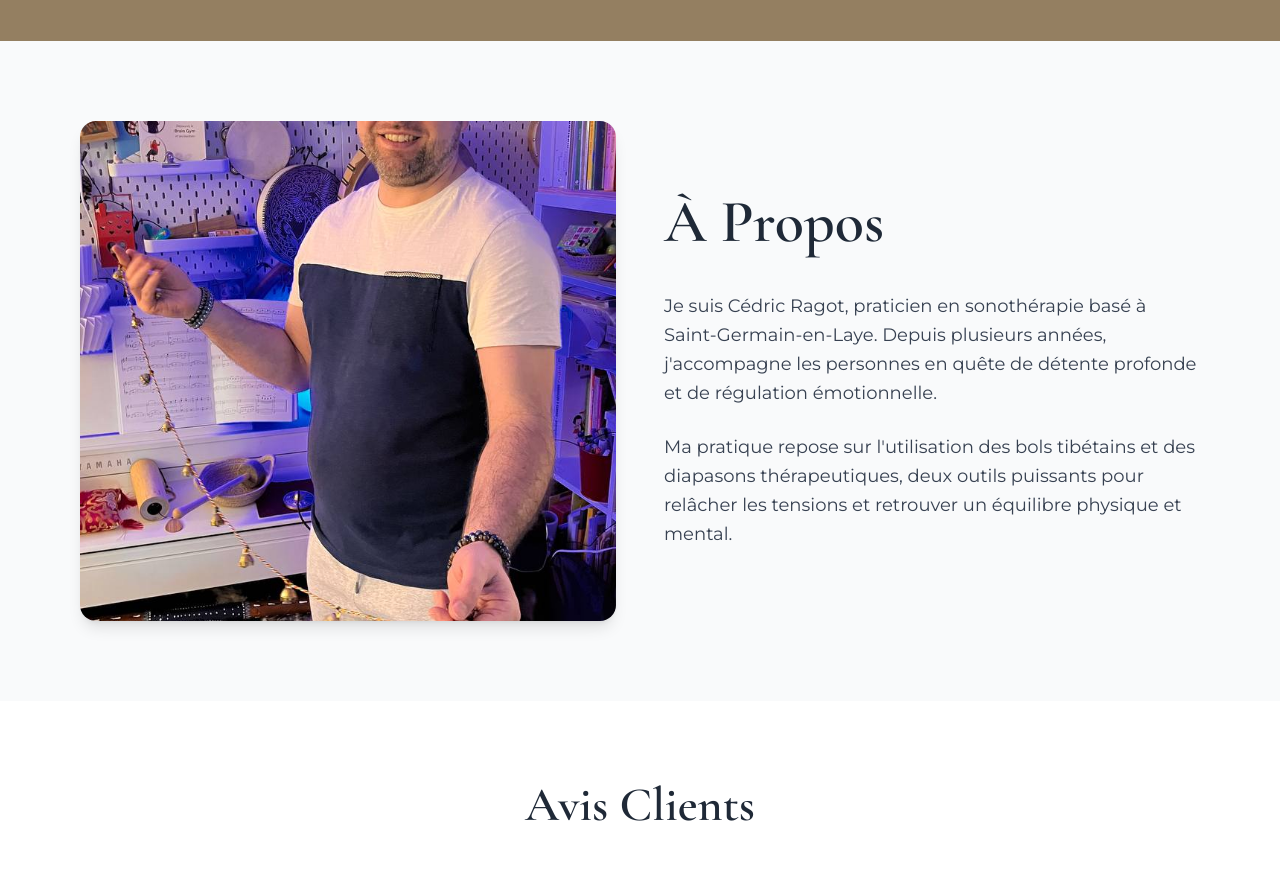
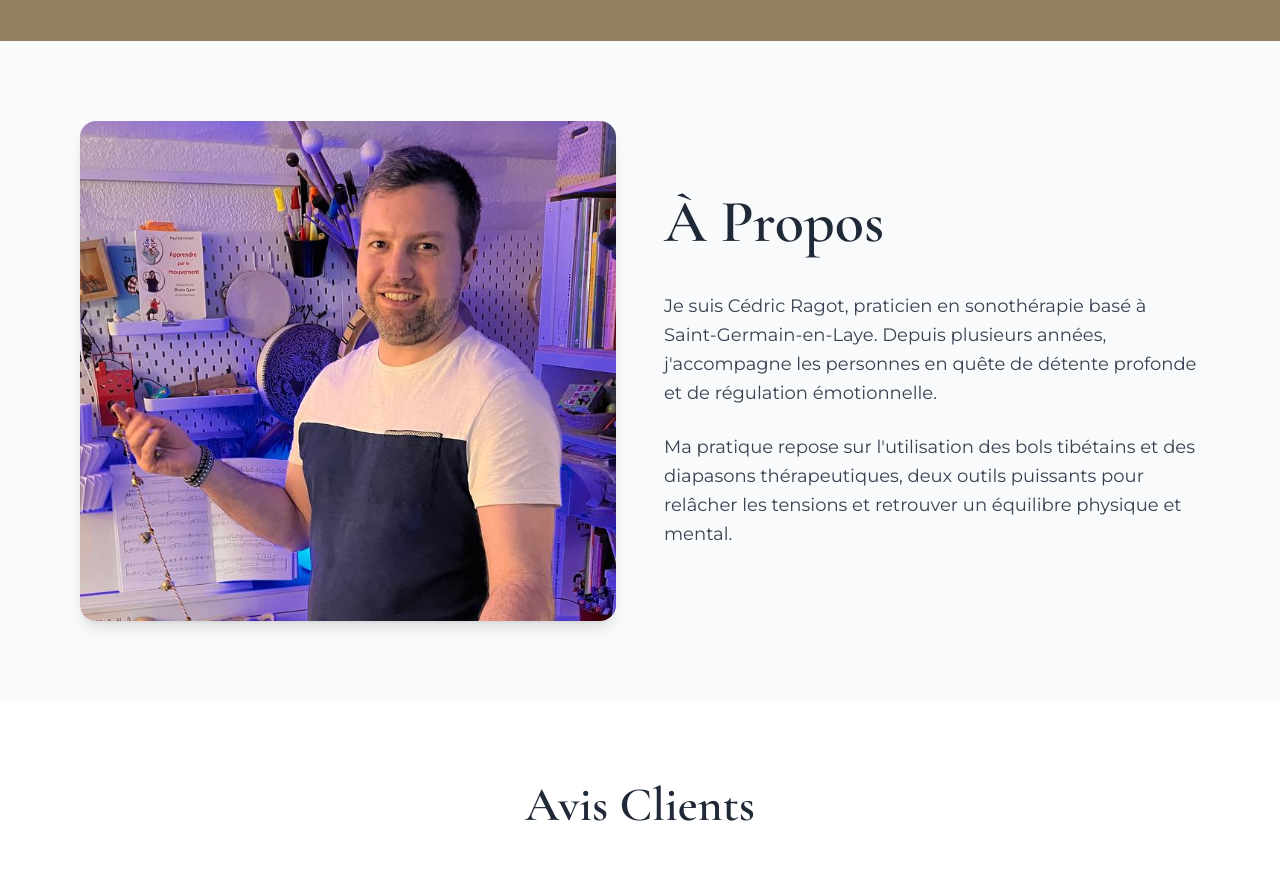
Before and after one commit to cedricragotarttherapie-dotcom/cedric.ragot, a React (Vite) app in the folder client/: page / in a window 1280 px wide. Shown: the part 1580-2456 px from the top of the page. Built offline with nearby package versions, Linux system fonts and the light colour scheme; no server answers.

Commit message:
Fix carousel layout + image framing

```diff
--- a/client/src/pages/Home.tsx
+++ b/client/src/pages/Home.tsx
@@ -347,7 +347,7 @@ export default function Home() {
 
     <img
   src="/images/profil.jpg"
-  className="rounded-xl shadow-lg h-full max-h-[500px] object-cover w-full"
+  className="rounded-xl shadow-lg h-full max-h-[500px] object-cover object-[center_15%] w-full"
 />
 
     <div className="flex flex-col justify-center h-full py-6 md:py-10">
```
